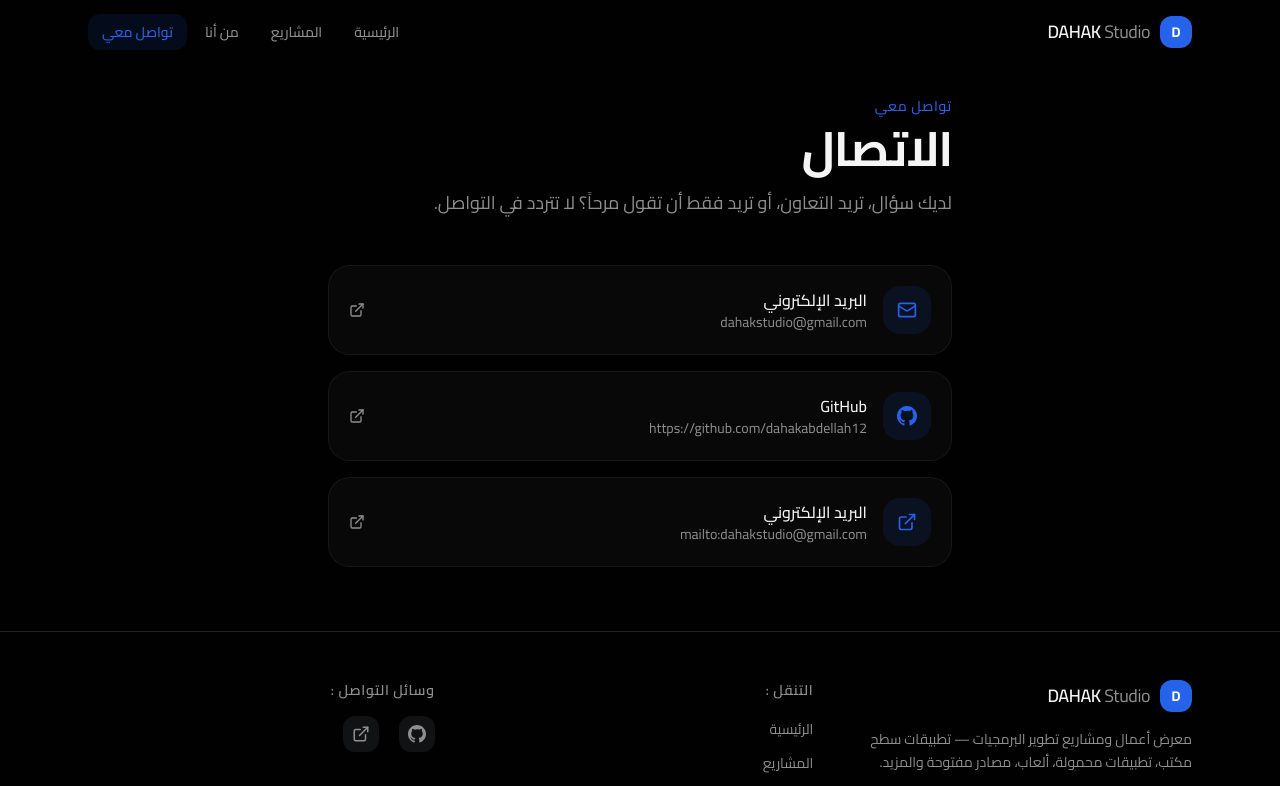
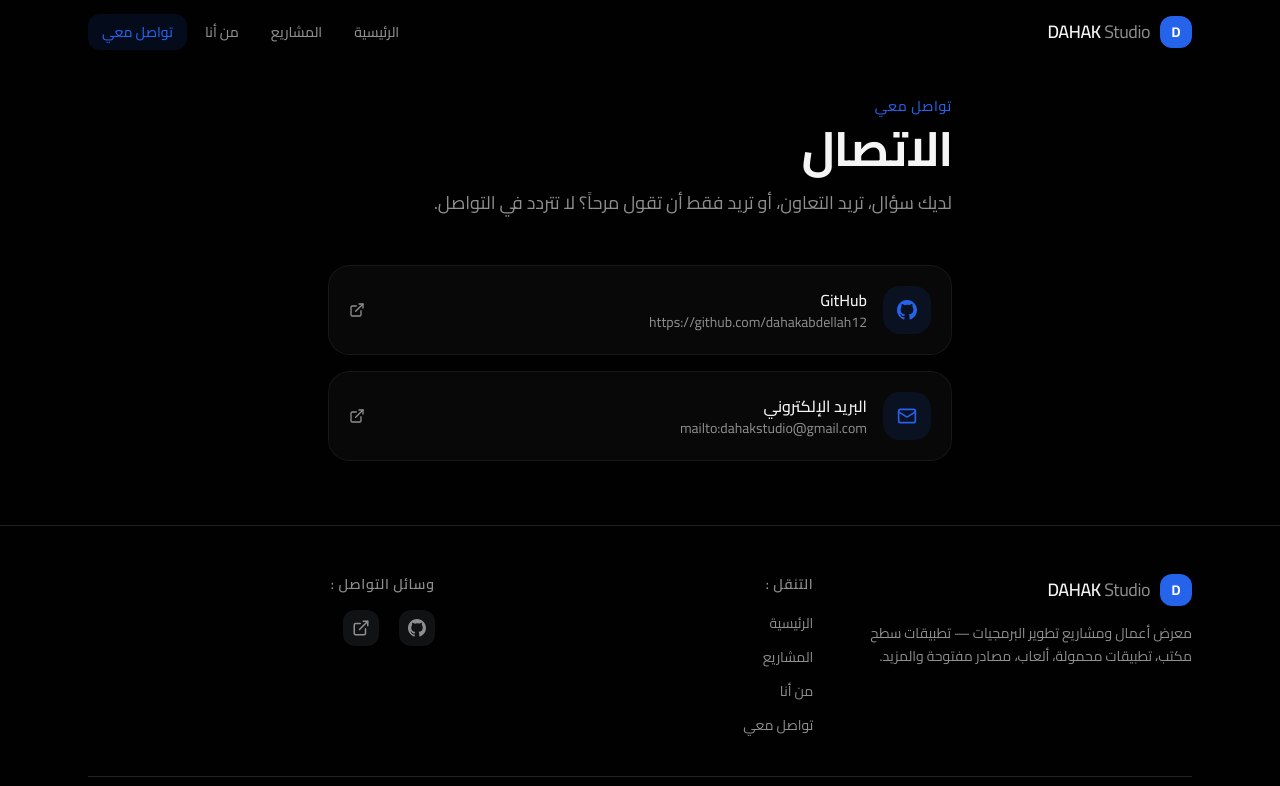
Before and after one commit to dahakabdellah12/dahak-studio, a Next.js app: page /contact in a window 1280 px wide. Shown: the top 786 px of the page. Built offline with nearby package versions, Linux system fonts and the light colour scheme.

Commit message:
Remove hardcoded email from contact/legal pages, manage all social links from dashboard

```diff
--- a/src/app/contact/page.tsx
+++ b/src/app/contact/page.tsx
@@ -8,6 +8,7 @@ import type { SocialLink } from "@/lib/types";
 
 const iconMap: Record<string, React.ReactNode> = {
   github: <GithubIcon className="h-5 w-5" />,
+  email: <Mail className="h-5 w-5" />,
 };
 
 export default function ContactPage() {
@@ -19,8 +20,6 @@ export default function ContactPage() {
       .then((data) => setSocials(Array.isArray(data) ? data : []))
       .catch(() => setSocials([]));
   }, []);
-
-  const email = "dahakstudio@gmail.com";
 
   return (
     <div className="pt-24 pb-16">
@@ -44,32 +43,15 @@ export default function ContactPage() {
         </motion.div>
 
         <div className="space-y-4">
-          <motion.a
-            initial={{ opacity: 0, y: 20 }}
-            animate={{ opacity: 1, y: 0 }}
-            transition={{ duration: 0.5, delay: 0.1 }}
-            href={`mailto:${email}`}
-            className="glass-card flex items-center gap-4 rounded-2xl p-5 transition-all hover:border-blue/30"
-          >
-            <div className="flex h-12 w-12 items-center justify-center rounded-xl bg-blue/10 text-blue">
-              <Mail className="h-5 w-5" />
-            </div>
-            <div>
-              <p className="font-medium">البريد الإلكتروني</p>
-              <p className="text-sm text-muted-foreground">{email}</p>
-            </div>
-            <ExternalLink className="mr-auto h-4 w-4 text-muted-foreground" />
-          </motion.a>
-
           {socials.map((social, i) => (
             <motion.a
               key={social.name}
               initial={{ opacity: 0, y: 20 }}
               animate={{ opacity: 1, y: 0 }}
-              transition={{ duration: 0.5, delay: 0.2 + i * 0.1 }}
+              transition={{ duration: 0.5, delay: 0.1 + i * 0.1 }}
               href={social.url}
-              target="_blank"
-              rel="noopener noreferrer"
+              target={social.icon === "email" ? undefined : "_blank"}
+              rel={social.icon === "email" ? undefined : "noopener noreferrer"}
               className="glass-card flex items-center gap-4 rounded-2xl p-5 transition-all hover:border-blue/30"
             >
               <div className="flex h-12 w-12 items-center justify-center rounded-xl bg-blue/10 text-blue">
--- a/src/app/legal/page.tsx
+++ b/src/app/legal/page.tsx
@@ -111,14 +111,6 @@ export default function LegalPage() {
               لأي استفسارات حول هذه الشروط، يمكنك التواصل عبر المنصات التالية:
             </p>
             <ul className="space-y-2">
-              <li>
-                <a
-                  href="mailto:dahakstudio@gmail.com"
-                  className="text-blue hover:underline"
-                >
-                  البريد الإلكتروني: dahakstudio@gmail.com
-                </a>
-              </li>
               <SocialLinksFull />
             </ul>
           </section>
```
